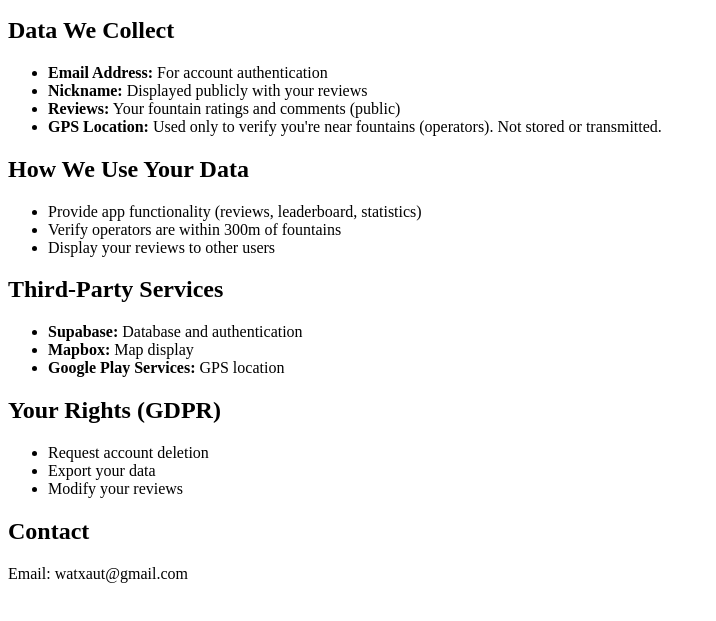
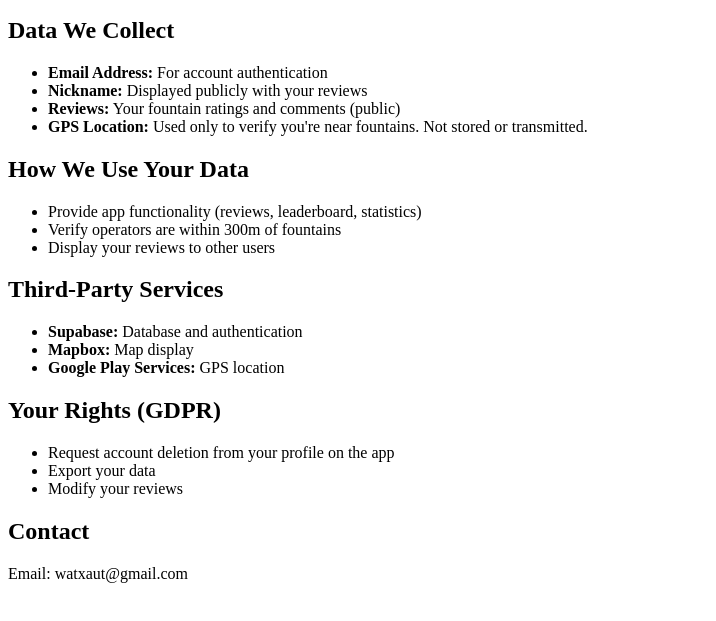
Before and after one commit to watxaut/FontsReviewerApp, a plain HTML site: page index.html in a window 1280 px wide. Shown: the part 101-722 px from the top of the page, without its empty margins (0-716 px from the left). Drawn offline with Linux system fonts and the light colour scheme.

Commit message:
feat: change policy

```diff
--- a/index.html
+++ b/index.html
@@ -12,7 +12,7 @@
     <li><strong>Email Address:</strong> For account authentication</li>
     <li><strong>Nickname:</strong> Displayed publicly with your reviews</li>
     <li><strong>Reviews:</strong> Your fountain ratings and comments (public)</li>
-    <li><strong>GPS Location:</strong> Used only to verify you're near fountains (operators). Not
+    <li><strong>GPS Location:</strong> Used only to verify you're near fountains. Not
         stored or transmitted.
     </li>
 </ul>
@@ -33,7 +33,7 @@
 
 <h2>Your Rights (GDPR)</h2>
 <ul>
-    <li>Request account deletion</li>
+    <li>Request account deletion from your profile on the app</li>
     <li>Export your data</li>
     <li>Modify your reviews</li>
 </ul>
```
